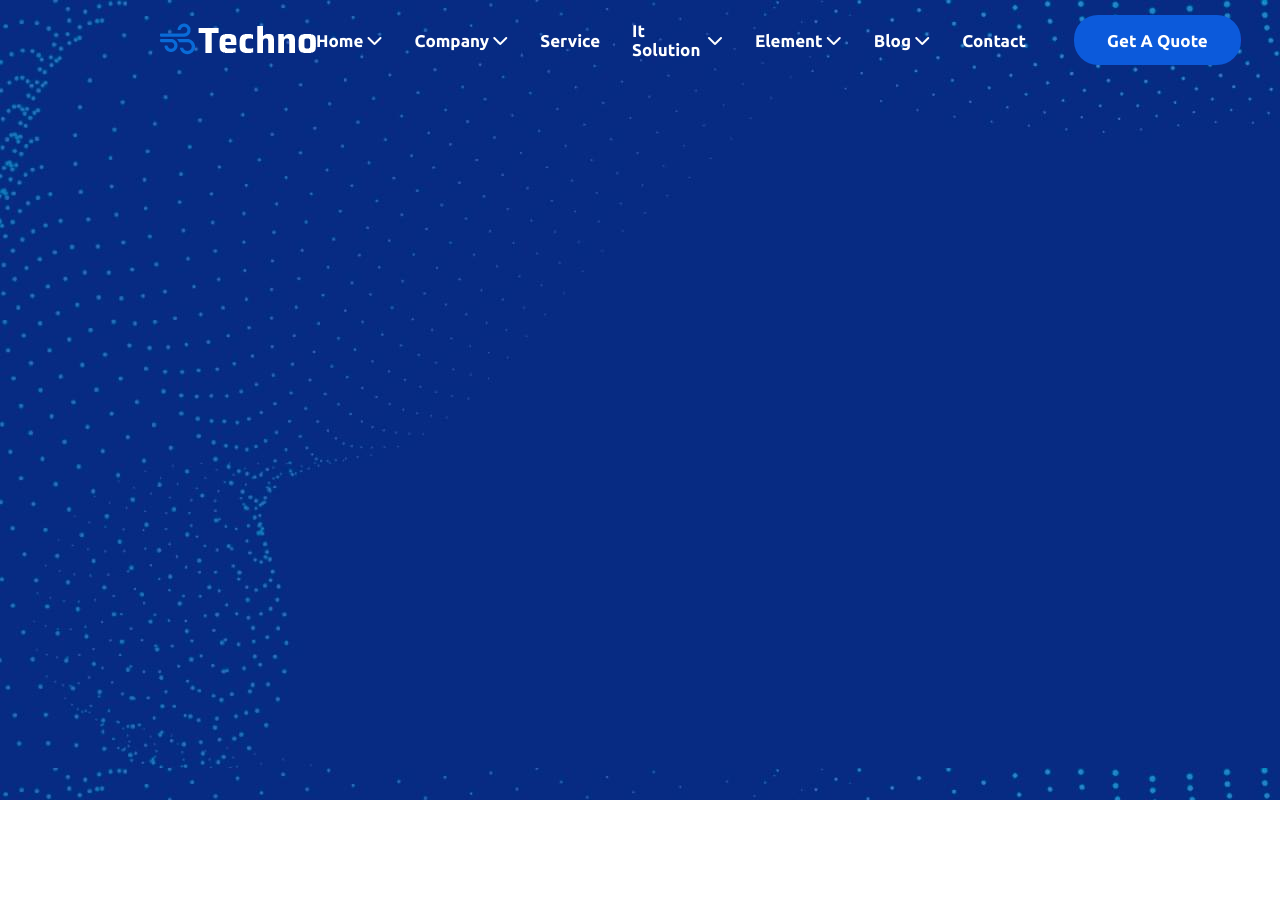
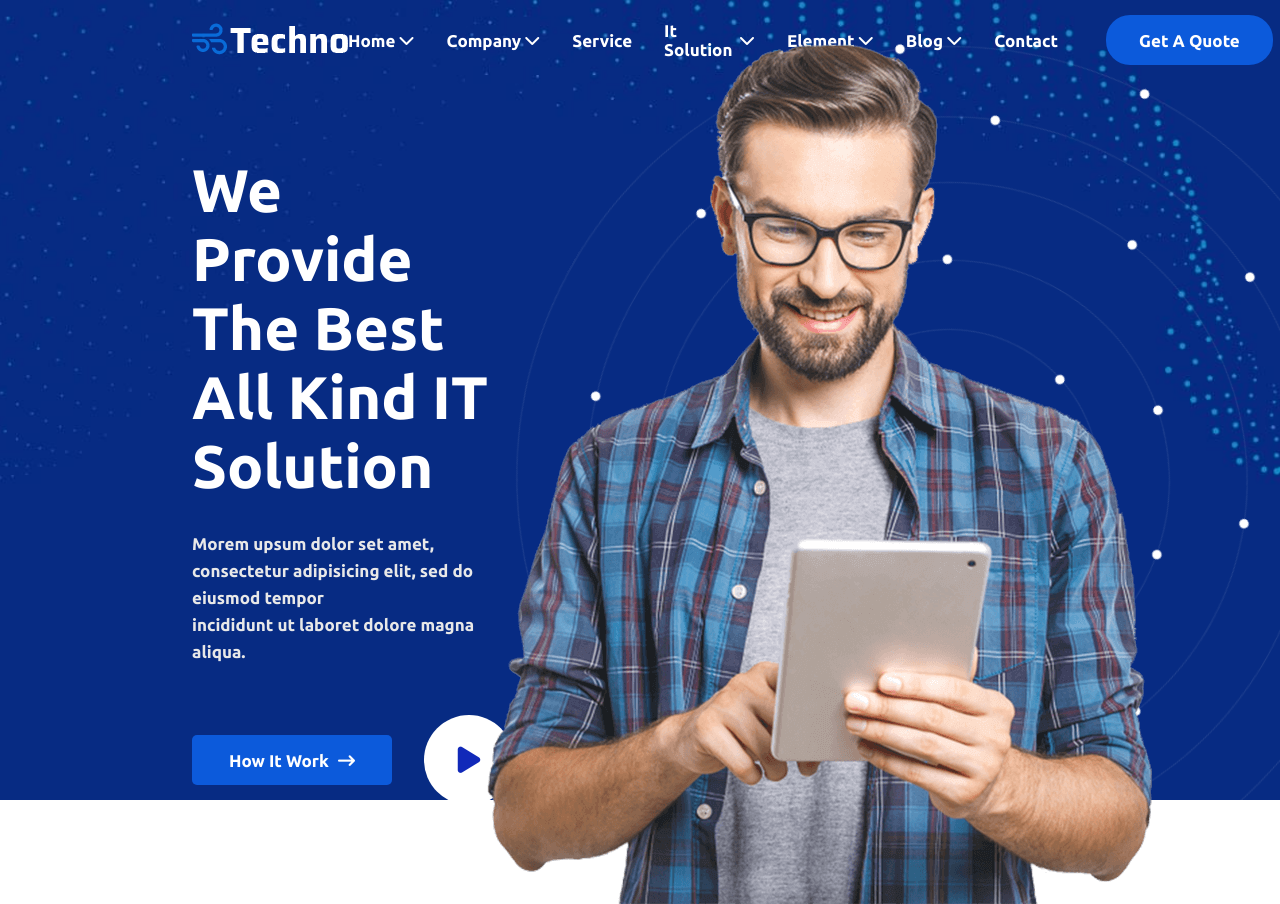
Before and after one commit to gyamficodes/vue-website, a Vue app: page / in a window 1280 px wide. Before the commit the page ends 800 px from the top, so only its background shows below. Built offline with nearby package versions, Linux system fonts and the light colour scheme.

Commit message:
banner sec finished.

```diff
--- a/src/assets/Sass/Style.css
+++ b/src/assets/Sass/Style.css
@@ -147,10 +147,105 @@
 
 .banner-page {
   height: 100vh;
-  background-position: center;
-  background-repeat: no-repeat;
-  background-size: cover;
-  background-attachment: fixed;
+  background-position: center !important;
+  background-repeat: no-repeat !important;
+  background-size: cover !important;
+  overflow: hidden;
+}
+.banner-page .banner-content {
+  display: flex;
+  align-items: center;
+  justify-content: center;
+  height: 100%;
+}
+.banner-page .banner-content .content-menu {
+  display: flex;
+  align-items: center;
+  justify-content: space-between;
+  height: 100%;
+}
+.banner-page .banner-content .content-menu .content-text h1 {
+  font-size: 60px;
+  font-weight: 700;
+  color: #fff;
+}
+.banner-page .banner-content .content-menu .content-text p {
+  font-size: 17px;
+  color: #e8e8e8;
+  font-weight: 600;
+  margin-top: 30px;
+  line-height: 1.6;
+}
+.banner-page .banner-content .content-menu .content-text .box {
+  display: flex;
+  align-items: center;
+  gap: 2em;
+  margin-top: 50px;
+}
+.banner-page .banner-content .content-menu .content-text .box .nav-btn {
+  width: 200px;
+  height: 50px;
+  background: #0c5adb;
+  border-radius: 5px;
+  display: flex;
+  align-items: center;
+  justify-content: center;
+  cursor: pointer;
+  position: relative;
+  transition: all 0.5s ease-in-out;
+  z-index: 1;
+}
+.banner-page .banner-content .content-menu .content-text .box .nav-btn::after {
+  content: "";
+  left: 0;
+  bottom: 0;
+  background: #1129b9;
+  width: 0%;
+  height: 60%;
+  position: absolute;
+  z-index: -1;
+  transition: all 0.5s ease-in-out;
+}
+.banner-page .banner-content .content-menu .content-text .box .nav-btn:hover::after {
+  width: 100%;
+  height: 100%;
+  transform: scale(1);
+}
+.banner-page .banner-content .content-menu .content-text .box .nav-btn span {
+  text-transform: capitalize;
+  color: #fff;
+  font-weight: 700;
+  font-size: 17px;
+}
+.banner-page .banner-content .content-menu .content-text .box .nav-btn span i {
+  margin-left: 5px;
+}
+.banner-page .banner-content .content-menu .content-text .box .btn {
+  width: 90px;
+  height: 90px;
+  background: #fff;
+  color: #1129b9;
+  border-radius: 50%;
+  font-size: 30px;
+  cursor: pointer;
+  display: flex;
+  align-items: center;
+  justify-content: center;
+}
+.banner-page .banner-content .content-menu .content-image .anima {
+  position: static;
+  z-index: 99;
+  margin-right: -200px;
+  animation: route 15s linear infinite;
+}
+@keyframes route {
+  to {
+    transform: rotate(1turn);
+  }
+}
+.banner-page .banner-content .content-menu .content-image .pic {
+  position: absolute;
+  right: 10%;
 }
 
 * {
@@ -160,7 +255,7 @@
 }
 
 .container {
-  width: 75%;
+  width: 70%;
   height: 100%;
   margin: auto;
 }/*# sourceMappingURL=Style.css.map */
--- a/src/assets/Sass/Style.scss
+++ b/src/assets/Sass/Style.scss
@@ -8,7 +8,7 @@
 }
 
 .container{
-    width: 75%;
+    width: 70%;
     height: 100%;
     margin: auto;
 }
--- a/src/assets/Sass/_BannerSec.scss
+++ b/src/assets/Sass/_BannerSec.scss
@@ -1,7 +1,117 @@
-.banner-page{
-    height: 100vh;
-    background-position: center;
-    background-repeat: no-repeat;
-    background-size: cover;
-    background-attachment: fixed;
+$text: #fff;
+@mixin img-tex {
+  background-position: center !important;
+  background-repeat: no-repeat !important;
+  background-size: cover !important;
+//   background-attachment: fixed;
 }
+.banner-page {
+  height: 100vh ;
+  @include img-tex();
+  overflow: hidden;
+  .banner-content {
+    display: flex;
+    align-items: center;
+    justify-content: center;
+    height: 100%;
+    // padding-top: 140px;
+    .content-menu {
+      display: flex;
+      align-items: center;
+      justify-content: space-between;
+      height: 100%;
+      .content-text {
+        h1 {
+          font-size: 60px;
+          font-weight: 700;
+          color: $text;
+        }
+        p {
+          font-size: 17px;
+          color: #e8e8e8;
+          font-weight: 600;
+          margin-top: 30px;
+          line-height: 1.6;
+        }
+        .box {
+          display: flex;
+          align-items: center;
+          gap: 2em;
+          margin-top: 50px;
+          .nav-btn {
+            width: 200px;
+            height: 50px;
+            background: #0c5adb;
+            border-radius: 5px;
+            display: flex;
+            align-items: center;
+            justify-content: center;
+            cursor: pointer;
+            position: relative;
+            transition: all 0.5s ease-in-out;
+
+            z-index: 1;
+            &::after {
+              content: "";
+              //   top: 0;
+              left: 0;
+              bottom: 0;
+              background: #1129b9;
+              //   transform: scale(0);
+              width: 0%;
+              height: 60%;
+              position: absolute;
+              z-index: -1;
+              transition: all 0.5s ease-in-out;
+              //   border-radius: 1.5rem 1.5rem;
+            }
+            &:hover::after {
+              width: 100%;
+              height: 100%;
+              transform: scale(1);
+            }
+            span {
+              text-transform: capitalize;
+              color: #fff;
+              font-weight: 700;
+              font-size: 17px;
+              i {
+                margin-left: 5px;
+              }
+            }
+          }
+          .btn{
+            width: 90px;
+            height: 90px;
+            background: #fff;
+            color: #1129b9;
+            border-radius: 50%;
+            font-size: 30px;
+            cursor: pointer;
+            display: flex;
+            align-items: center;
+            justify-content: center;
+          }
+        }
+      }
+      .content-image{
+        .anima{
+            position: static;
+            z-index: 99;
+            margin-right: -200px;
+            animation: route 15s linear infinite;
+            @keyframes route {
+                to{
+                    transform: rotate(1turn);
+                }
+            }
+        }
+        .pic{
+            position: absolute;
+           right: 10%;
+
+        }
+      }
+    }
+  }
+}
--- a/src/components/BannerNav.vue
+++ b/src/components/BannerNav.vue
@@ -117,9 +117,9 @@ export default {
     };
   },
   methods: {},
-  mounted() {},
+  mounted() { },
   computed: {},
-  created() {},
+  created() { },
 };
 </script>
 
--- a/src/components/BannerSection.vue
+++ b/src/components/BannerSection.vue
@@ -1,27 +1,58 @@
 <template>
-   <section class="banner-page" :style="`background: url(${background});`">
-<BannerNav/>
+    <section class="banner-page" :style="`background-image: url(${background});`">
+        <BannerNav />
+        <section class="banner-content">
+            <div class="container">
+                <div class="content-menu">
+                    <div class="content-text">
+                        <h1>We Provide The Best
+                            <br> All Kind IT Solution
+                        </h1>
+                        <p>Morem upsum dolor set amet, consectetur adipisicing elit, sed do eiusmod tempor <br> incididunt
+                            ut
+                            laboret dolore magna aliqua.
+                        </p>
+                        <div class="box">
+
+                            <div class="nav-btn">
+                                <span>how it work <i class="fa-solid fa-arrow-right-long fa-beat"></i></span>
+                            </div>
+                            <div class="btn">
+                                <i class="fa-solid fa-play"></i></div>
+                        </div>
+                    </div>
+                    <div class="content-image">
+                        <img class="anima" :src="anima" alt="">
+                        <img class="pic" :src="shape" alt="">
+                    </div>
+                </div>
+            </div>
+        </section>
     </section>
 </template>
 
 <script>
 import baner from '../assets/slider-3.png';
 import BannerNav from './BannerNav.vue';
+import round from '../assets/sdt.png';
+import pic from '../assets//shape1.png';
 
 export default {
-        name:'BannerSection',
-        components:{
+    name: 'BannerSection',
+    components: {
         BannerNav
     },
-        data(){
-            return{
-                background:baner,
+    data() {
+        return {
+            background: baner,
+            anima: round,
+            shape:  pic,
         }
     },
-        methods:{},
-        mounted(){},
-        computed:{},
-        created(){},
+    methods: {},
+    mounted() { },
+    computed: {},
+    created() { },
 }
 </script>
 
```
Also changed, not shown: 1 other file (tests, documents, lock files or other folders). Lines whose indentation alone changed are shown as unchanged.
